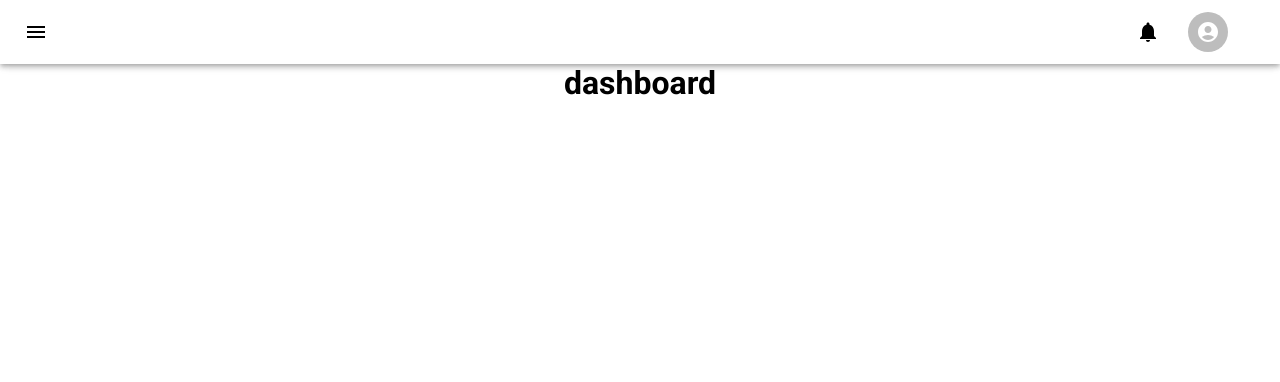
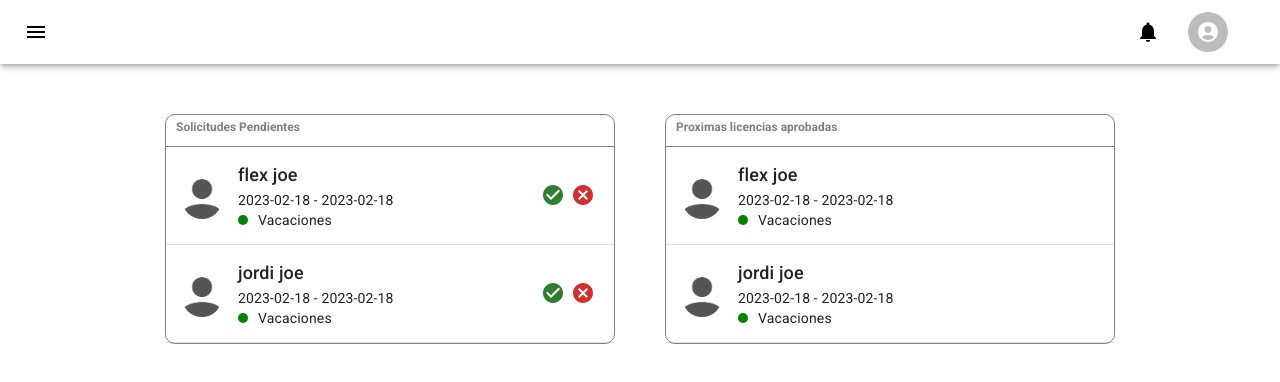
Before and after one commit to PJoaquin-adviters/Proyecto-final-adviters, a React (Create React App) app: page / in a window 1280 px wide. Shown: the top 382 px of the page. Built offline with nearby package versions, Linux system fonts and the light colour scheme.

Commit message:
dashboard page arreglando estilos

```diff
--- a/src/Pages/DashboardPage/DashboardPage.css
+++ b/src/Pages/DashboardPage/DashboardPage.css
@@ -0,0 +1,20 @@
+.lista-dashboard-container {
+    display: flex;
+    width: 100%;
+    gap: 50px;
+    flex-wrap: wrap;
+    justify-content: center;
+    align-items: center;
+    padding-top: 50px;
+
+}
+
+.lista-dashboard {
+    width: 450px;
+}
+
+.btn-check-container {
+    display: flex;
+    justify-content: center;
+    align-items: center;
+}
--- a/src/Pages/DashboardPage/DashboardPage.jsx
+++ b/src/Pages/DashboardPage/DashboardPage.jsx
@@ -1,8 +1,55 @@
-import Weather from "../../components/Weather/Weather";
+
+import { ListItem } from "@mui/material";
+import ListItemCargaLicencia from "../../components/ListItemCargaLicencia/ListItemCargaLicencia";
+import Lista from "../../components/lista/Lista";
 import "./DashboardPage.css";
+import ListItemSolicitudes from "../../components/ListItemSolicitudes/ListItemSolicitudes";
+
 
 const DashboardPage = () => {
-  return <h1>dashboard</h1>;
+  const solicitudesPendientes = [{
+    "username": "flex",
+    "lastname": "joe",
+    "img": "fgdfg",
+    "startDate": "2023-02-18",
+    "endDate": "2023-02-18",
+    "type": "Vacaciones"
+  },
+  {
+    "username": "jordi",
+    "lastname": "joe",
+    "img": "fgdfg",
+    "startDate": "2023-02-18",
+    "endDate": "2023-02-18",
+    "type": "Vacaciones"
+  }
+  ]
+  return (
+
+
+    < section >
+
+      <div className="lista-dashboard-container">
+        <div className="lista-dashboard">
+          <Lista titulo="Solicitudes Pendientes">
+            {solicitudesPendientes.map((el, index) => (
+              <ListItemSolicitudes data={el} displayIconos={true} />
+            ))}
+          </Lista>
+        </div>
+        <div className="lista-dashboard">
+          <Lista titulo="Proximas licencias aprobadas">
+            {solicitudesPendientes.map((el, index) => (
+              <ListItemSolicitudes data={el} displayIconos={false} />
+            ))}
+          </Lista>
+        </div>
+
+      </div>
+
+
+    </ section >
+  )
 };
 
 export default DashboardPage;
--- a/src/components/Header/Header.jsx
+++ b/src/components/Header/Header.jsx
@@ -27,14 +27,9 @@ const Header = () => {
 
   }
 
-  const redirect = (evento) => {
-    console.log(evento.target)
-    //window.location.href = `${path}?title=${title}`
-  }
-
   const itemListHam = [
     {
-      icono: <BarChartIcon />,
+      icono: <BarChartIcon color="primary" />,
       text: "Dashboard",
       path: '/'
     },
@@ -44,9 +39,14 @@ const Header = () => {
       path: '/cargarLicencia'
     },
     {
-      icono: <CalendarTodayRoundedIcon />,
+      icono: <GroupsRoundedIcon color="error" />,
       text: "Administrar Usuarios",
       path: '/administrarUsuarios'
+    },
+    {
+      icono: <CalendarTodayRoundedIcon />,
+      text: "Mantenimiento de Calendario",
+      path: '/calendar'
     },
   ];
   const notificationList = [
--- /dev/null
+++ b/src/components/ListItemSolicitudes/ListItemSolicitudes.css
@@ -0,0 +1,20 @@
+.punto {
+    width: 10px;
+    border-radius: 50%;
+    height: 10px;
+}
+
+.color-verde {
+    background-color: green;
+
+}
+
+.color-amarillo {
+    background-color: green;
+
+}
+
+.color-azul {
+    background-color: green;
+
+}
--- /dev/null
+++ b/src/components/ListItemSolicitudes/ListItemSolicitudes.jsx
@@ -0,0 +1,92 @@
+import React from 'react'
+import pictureNotFound from "../../assets/img/user-not-found.png";
+import { Avatar, ListItem, ListItemAvatar, ListItemText, Typography } from '@mui/material';
+import "./ListItemSolicitudes.css";
+import CheckCircleIcon from "@mui/icons-material/CheckCircle";
+import CancelIcon from "@mui/icons-material/Cancel";
+
+const ListItemSolicitudes = ({ data, displayIconos }) => {
+    const color = {
+        Vacaciones: "verde",
+        Estudio: "amarillo",
+        "Licencia medica": "azul"
+    }
+
+
+    return (
+        <ListItem alignItems="flex-start" sx={{ display: "flex", alignItems: "center" }} divider={true} >
+            <ListItemAvatar>
+                <Avatar alt={data.username} src={pictureNotFound} />
+            </ListItemAvatar>
+            <ListItemText
+                primary={
+                    <React.Fragment>
+                        <Typography
+                            sx={{ display: 'inline', fontSize: "18px" }}
+                            component="span"
+                            variant="h6"
+                            color="text.primary"
+                        >
+                            {`${data.username} ${data.lastname}`}
+
+                        </Typography>
+
+                    </React.Fragment>
+                }
+                secondary={
+                    <React.Fragment>
+                        <Typography
+                            sx={{ display: 'inline' }}
+                            component="span"
+                            variant="body2"
+                            color="text.primary"
+                        >
+                            {data.startDate} - {data.endDate}
+                        </Typography><br></br>
+
+
+                        <Typography
+                            sx={{ display: 'flex', gap: "10px", alignItems: "center" }}
+                            component="span"
+                            variant="body2"
+                            color="text.primary"
+                        >
+                            <div className={`punto color-${color[data.type]}`}></div>{data.type}
+                        </Typography>
+
+
+
+                    </React.Fragment>
+                }
+
+            />
+            {displayIconos && (
+                <div className='btn-check-container'>
+                    <CheckCircleIcon
+                        sx={{
+                            display: "flex",
+                            justifyContent: "flex-end",
+                            width: "30px",
+                            cursor: "pointer"
+                        }}
+                        color="success"
+                    />
+
+
+                    <CancelIcon
+                        sx={{
+                            display: "flex",
+                            justifyContent: "flex-end",
+                            width: "30px",
+                            cursor: "pointer"
+                        }}
+                        color="error"
+                    />
+
+                </div>
+            )}
+        </ListItem>
+    )
+}
+
+export default ListItemSolicitudes
```
